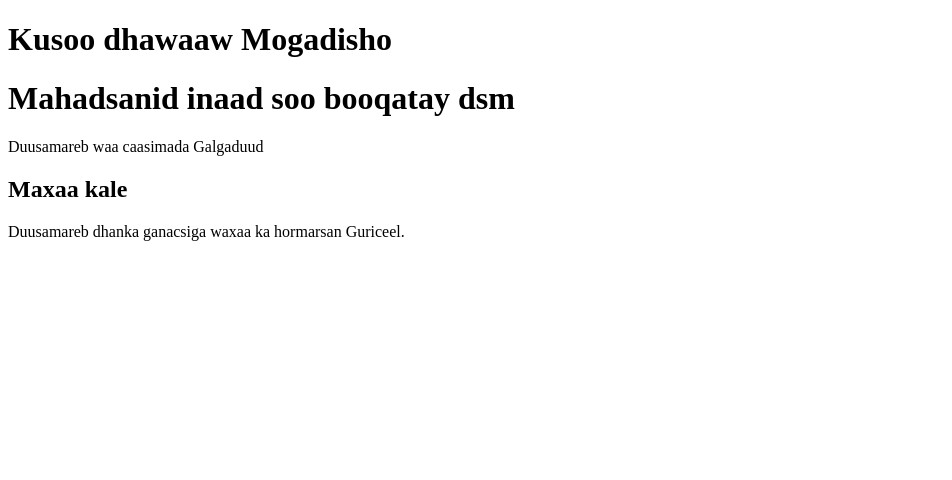
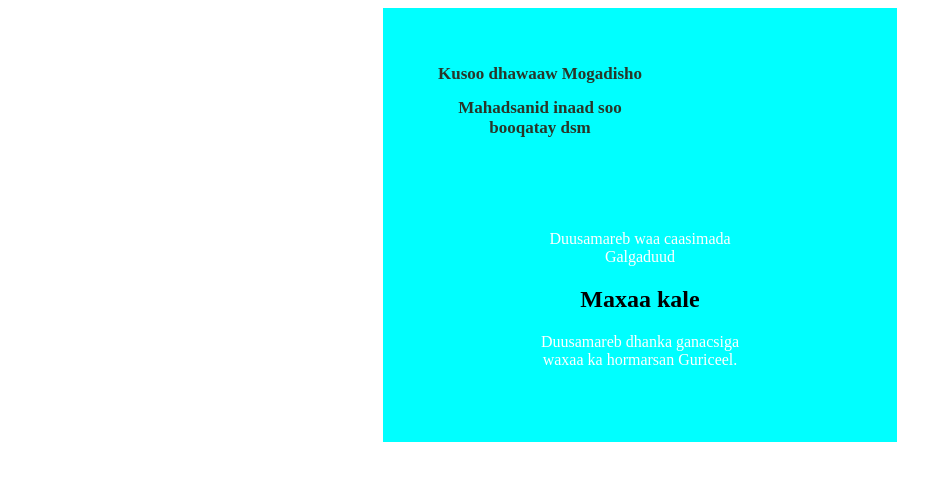
Before and after one commit to Abdiqani-hashi/hurbad-web, a plain HTML site: page index.html in a window 1280 px wide. Shown: the whole page, without its empty margins (0-952 px from the left). Drawn offline with Linux system fonts and the light colour scheme.

```diff
--- a/index.html
+++ b/index.html
@@ -4,17 +4,53 @@
     <title>Welcome to Mogadisho </title>
 
     <style>
-        h1{color:black; font-size: 32px;}
+
+        main{
+            background-color: aqua;
+            width: 430px;
+            height: 350px;
+            margin: 0 auto;
+            text-align: center;
+            padding: 42px;
+        }
+        section{
+            width: 230px;
+            height: 150px;
+
+        }
+
+        .sec{
+            width: 230px;
+            height: 150px;
+            margin: 0 auto;
+        }
+
+        h1{color:rgb(41, 54, 41); font-size:17px;}
+        p{color: rgb(255, 255, 255); }
+
     </style>
 </head>
 
 
 <body>
-    <h1>Kusoo dhawaaw Mogadisho</h1>
-    <h1>Mahadsanid inaad soo booqatay dsm</h1>
 
-    <p>Duusamareb waa caasimada Galgaduud</p>
-    <h2>Maxaa kale</h2>
-    <p>Duusamareb dhanka ganacsiga waxaa ka hormarsan Guriceel.</p>
+    <main>
+        <section>
+            <h1>Kusoo dhawaaw Mogadisho</h1>
+            <h1>Mahadsanid inaad soo booqatay dsm</h1>
+
+        </section>
+
+        <section class="sec">
+            <p>Duusamareb waa caasimada Galgaduud</p>
+            <h2>Maxaa kale</h2>
+            <p>Duusamareb dhanka ganacsiga waxaa ka hormarsan Guriceel.</p>
+
+        </section>
+
+
+
+    </main>
+
 </body>
 </html>
```
Also changed, not shown: Hashi-byte/index.html (added, +11 -0 lines), 2 other files.
